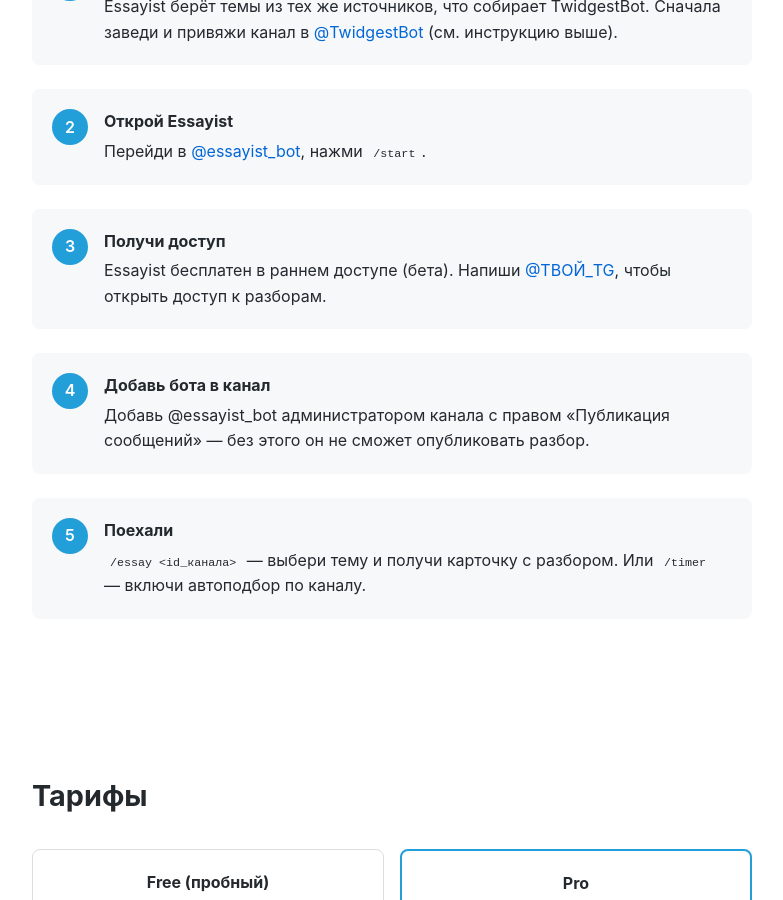
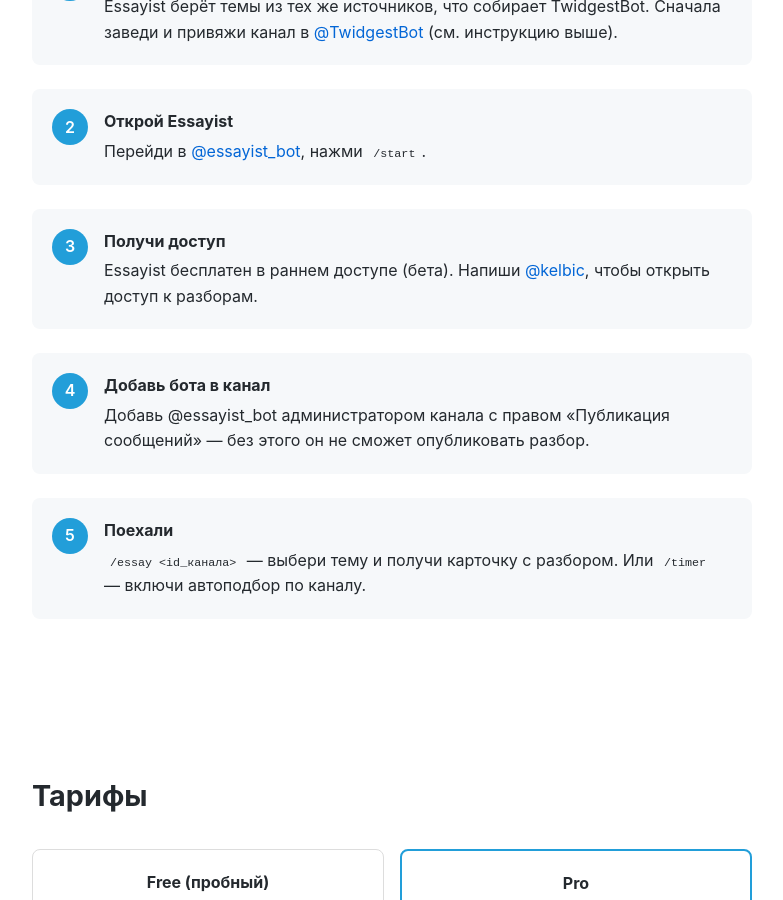
Before and after one commit to kelbic/twidgest-bot, a Jekyll site: the page built from docs/index.md, in a window 1280 px wide and 900 px high, scrolled down 3517 px. Shown: the whole window, without its empty margins (248-1031 px from the left). Built offline with Jekyll 4.4.1, drawn with Linux system fonts in a browser that asks for light colours.

Commit message:
site: fix essayist contact link

```diff
--- a/docs/index.md
+++ b/docs/index.md
@@ -233,7 +233,7 @@
 <div class="step-num">3</div>
 <div class="step-text">
 <strong>Получи доступ</strong>
-Essayist бесплатен в раннем доступе (бета). Напиши <a href="https://t.me/@kelbic">@ТВОЙ_TG</a>,
+Essayist бесплатен в раннем доступе (бета). Напиши <a href="https://t.me/kelbic">@kelbic</a>,
 чтобы открыть доступ к разборам.
 </div>
 </div>
```
